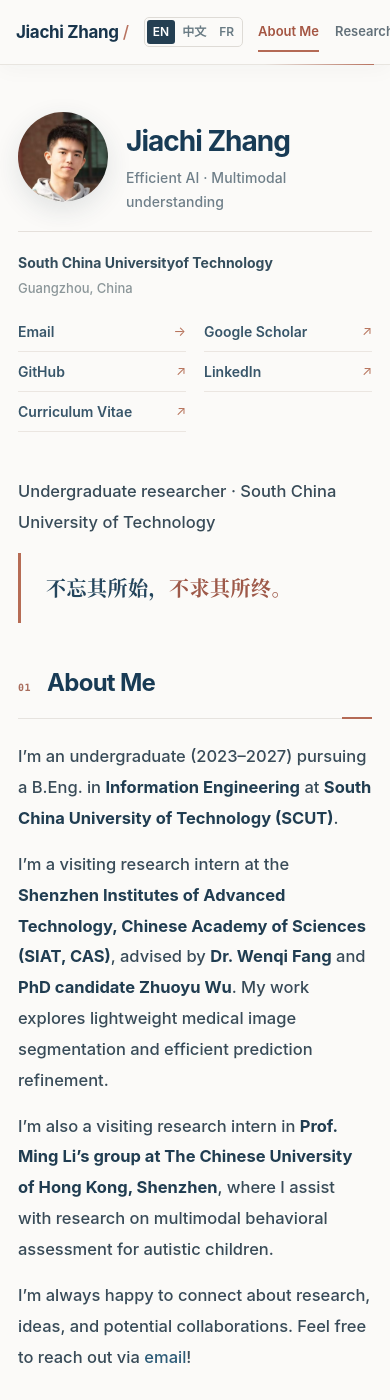
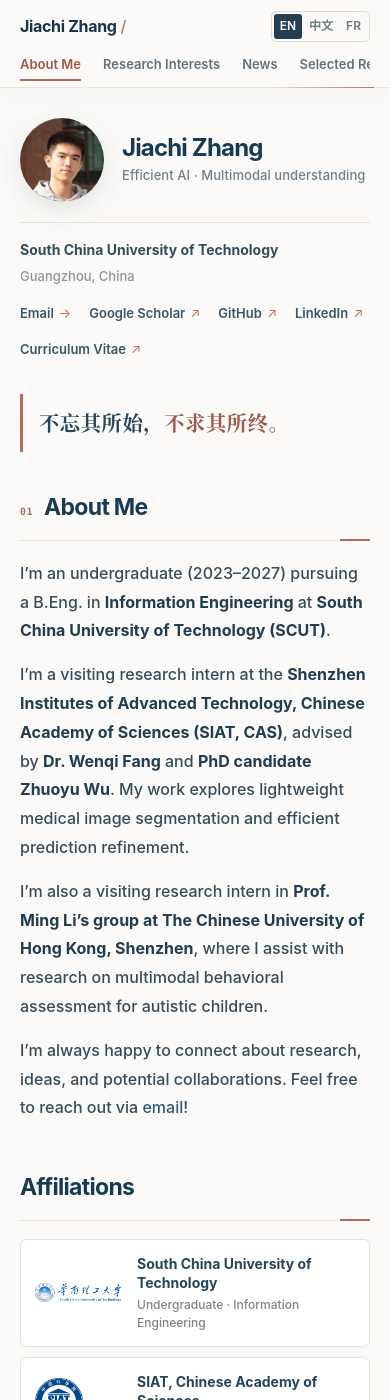
Before and after one commit to tyui99/tyui99.github.io, a Jekyll site: the page built from _pages/about.md, in a window 390 px wide and 1400 px high. Built offline with Jekyll 4.4.1, drawn with Linux system fonts in a browser that asks for light colours.

Commit message:
Improve responsive homepage layouts

```diff
--- a/_pages/about.md
+++ b/_pages/about.md
@@ -10,7 +10,7 @@
 <div>
 <div class="reading-progress" aria-hidden="true"></div>
 <header class="topbar"><div class="top-inner"><a class="brand" href="#top">Jiachi Zhang</a><div class="language-switch" role="group" aria-label="Language / 语言"><button type="button" data-language="en" aria-pressed="true">EN</button><button type="button" data-language="zh" aria-pressed="false">中文</button><button type="button" data-language="fr" aria-pressed="false">FR</button></div><nav class="nav" aria-label="Main navigation"><a href="#about">About Me</a><a href="#interests">Research Interests</a><a href="#news">News</a><a href="#research">Selected Research</a><a href="#contact">Contact</a></nav></div></header><div class="layout" id="top">
-<aside class="sidebar"><img class="avatar" src="{{ '/images/photo.jpg' | relative_url }}" alt="Jiachi Zhang"><h1>Jiachi Zhang</h1><p class="bio">Efficient AI · Multimodal understanding</p><div class="profile-links"><div class="affiliation"><strong>South China University<br>of Technology</strong><span>Guangzhou, China</span></div><a href="mailto:jingzhizhang569@gmail.com">Email</a><a href="https://scholar.google.com/citations?user=4BDSTP8AAAAJ&hl=en">Google Scholar</a><a href="https://github.com/tyui99">GitHub</a><a href="https://www.linkedin.com/in/jiachi-zhang-8946b8388/">LinkedIn</a><a href="{{ '/files/Jiachi_ZHANG_CV.pdf' | relative_url }}">Curriculum Vitae</a></div></aside>
+<aside class="sidebar"><img class="avatar" src="{{ '/images/photo.jpg' | relative_url }}" alt="Jiachi Zhang"><h1>Jiachi Zhang</h1><p class="bio">Efficient AI · Multimodal understanding</p><div class="profile-links"><div class="affiliation"><strong>South China University of Technology</strong><span>Guangzhou, China</span></div><a href="mailto:jingzhizhang569@gmail.com">Email</a><a href="https://scholar.google.com/citations?user=4BDSTP8AAAAJ&hl=en">Google Scholar</a><a href="https://github.com/tyui99">GitHub</a><a href="https://www.linkedin.com/in/jiachi-zhang-8946b8388/">LinkedIn</a><a href="{{ '/files/Jiachi_ZHANG_CV.pdf' | relative_url }}">Curriculum Vitae</a></div></aside>
 <main class="content"><h1 class="intro-name">Jiachi Zhang</h1><p class="subtitle">Undergraduate researcher · South China University of Technology</p><blockquote class="hero-quote" lang="zh-Hans">不忘其所始，<span>不求其所终。</span></blockquote><span id="about-me"></span>
 <section id="about"><h2 class="section-head"><span class="section-index">01</span> About Me</h2><p>I’m an undergraduate (2023–2027) pursuing a B.Eng. in <strong>Information Engineering</strong> at <strong>South China University of Technology (SCUT)</strong>.</p><p>I’m a visiting research intern at the <strong>Shenzhen Institutes of Advanced Technology, Chinese Academy of Sciences (SIAT, CAS)</strong>, advised by <strong>Dr. Wenqi Fang</strong> and <strong>PhD candidate Zhuoyu Wu</strong>. My work explores lightweight medical image segmentation and efficient prediction refinement.</p><p>I’m also a visiting research intern in <strong>Prof. Ming Li’s group at The Chinese University of Hong Kong, Shenzhen</strong>, where I assist with research on multimodal behavioral assessment for autistic children.</p><p>I’m always happy to connect about research, ideas, and potential collaborations. Feel free to reach out via <a href="mailto:jingzhizhang569@gmail.com">email</a>!</p></section>
 <section id="affiliations"><h2 class="section-head affiliation-heading">Affiliations</h2><div class="institution-grid"><article class="institution"><div class="institution-logo"><img src="{{ '/images/institutions/scut.png' | relative_url }}" alt="South China University of Technology logo"></div><h3>South China University of Technology</h3><p>Undergraduate · Information Engineering</p></article><article class="institution"><div class="institution-logo"><img src="{{ '/images/institutions/siat.png' | relative_url }}" alt="SIAT, CAS logo"></div><h3>SIAT, Chinese Academy of Sciences</h3><p>Visiting Research Intern</p></article><article class="institution"><div class="institution-logo"><img src="{{ '/images/institutions/cuhk.png' | relative_url }}" alt="The Chinese University of Hong Kong, Shenzhen logo"></div><h3>The Chinese University of Hong Kong, Shenzhen</h3><p>Visiting Research Intern</p></article></div></section>
--- a/assets/css/homepage.css
+++ b/assets/css/homepage.css
@@ -19,3 +19,72 @@
 .language-switch{display:flex;align-items:center;border:1px solid #dedbd6;border-radius:5px;padding:2px;gap:1px;flex:none}.language-switch button{border:0;background:transparent;color:#697b84;padding:5px 8px;font:600 12px/1.2 -apple-system,BlinkMacSystemFont,"Segoe UI",sans-serif;border-radius:3px;cursor:pointer}.language-switch button[aria-pressed="true"]{background:#243f52;color:#fff}.language-switch button:focus-visible{outline:2px solid #b46a55;outline-offset:2px}@media(max-width:760px){.top-inner{gap:15px}.language-switch{position:sticky;left:0;background:#fbfaf8;z-index:1}.language-switch button{padding:5px 6px}.nav{gap:16px}}
 
 .institution-grid{display:grid;grid-template-columns:repeat(3,minmax(0,1fr));gap:14px}.institution{min-width:0;background:#fff;border:1px solid #e6e2dd;border-radius:6px;padding:20px 17px 17px;transition:border-color .2s,transform .2s}.institution:hover{border-color:#c9a394;transform:translateY(-2px)}.institution-logo{height:63px;display:flex;align-items:center;justify-content:flex-start;margin-bottom:18px}.institution-logo img{max-height:60px;max-width:100%;width:auto;object-fit:contain;object-position:left center}.institution h3{font-size:14px;line-height:1.4;color:#25455b;margin:0 0 6px;font-weight:700}.content .institution p{font-size:12px;line-height:1.5;color:#7c8588;margin:0}.affiliation-heading{margin-bottom:22px}@media(max-width:1050px) and (min-width:761px){.institution-grid{grid-template-columns:repeat(2,minmax(0,1fr))}}@media(max-width:600px){.institution-grid{grid-template-columns:1fr}.institution{display:grid;grid-template-columns:95px 1fr;column-gap:15px;align-items:center;padding:15px}.institution-logo{grid-row:span 2;height:50px;margin:0}.institution-logo img{max-height:50px}.institution h3{margin:0}.content .institution p{margin:2px 0 0}}@media(prefers-reduced-motion:reduce){.institution{transition:none}.institution:hover{transform:none}}
+
+/* Responsive layout: keep the language switch visible and content readable. */
+@media (max-width: 1100px) {
+  .top-inner { display: grid; grid-template-columns: minmax(0,1fr) auto; gap: 0 16px; height: auto; min-height: 0; padding: 0 28px; overflow: visible; }
+  .top-inner .brand { grid-column: 1; grid-row: 1; margin: 0; padding: 14px 0; }
+  .language-switch { grid-column: 2; grid-row: 1; position: static; justify-self: end; }
+  .nav { grid-column: 1 / -1; grid-row: 2; min-width: 0; max-width: 100%; gap: 25px; overflow-x: auto; overscroll-behavior-inline: contain; scrollbar-width: none; padding: 0 0 12px; white-space: nowrap; }
+  .nav::-webkit-scrollbar { display: none; }
+  .nav a { flex: 0 0 auto; }
+  .nav a:after { bottom: -5px; }
+  html { scroll-padding-top: 120px; }
+  .content section { scroll-margin-top: 120px; }
+}
+@media (min-width: 761px) and (max-width: 1100px) {
+  .layout { grid-template-columns: minmax(170px, 205px) minmax(0, 1fr); gap: clamp(32px, 5vw, 60px); padding: 48px 28px 80px; }
+  .sidebar { top: 135px; }
+  .avatar { width: min(185px, 100%); height: auto; aspect-ratio: 1; }
+  .paper { grid-template-columns: minmax(0,1fr); grid-template-areas: "body" "fig"; gap: 15px; }
+  .figure { width: min(100%, 420px); min-height: 0; }
+  .figure img { height: auto; min-height: 0; max-height: 220px; }
+  .institution-grid { grid-template-columns: repeat(2,minmax(0,1fr)); }
+}
+@media (max-width: 760px) {
+  .top-inner { padding: 0 20px; }
+  .top-inner .brand { font-size: 16px; padding: 12px 0; }
+  .language-switch { background: transparent; }
+  .nav { gap: 22px; font-size: 13px; padding-bottom: 11px; }
+  .layout { display: block; padding: 30px 20px 60px; }
+  .sidebar { position: static; display: grid; grid-template-columns: 84px minmax(0,1fr); column-gap: 18px; align-items: center; margin: 0 0 35px; }
+  .avatar { width: 84px; height: 84px; grid-column: 1; grid-row: 1 / span 2; }
+  .sidebar h1 { grid-column: 2; grid-row: 1; align-self: end; margin: 0 0 4px; font-size: 24px; }
+  .sidebar .bio { grid-column: 2; grid-row: 2; align-self: start; margin: 0; font-size: 13px; max-width: none; }
+  .profile-links { grid-column: 1 / -1; display: flex; flex-flow: row wrap; gap: 2px 18px; margin-top: 20px; padding-top: 16px; }
+  .profile-links .affiliation { flex: 0 0 100%; width: 100%; margin: 0 0 9px; }
+  .profile-links .affiliation strong br { display: none; }
+  .profile-links a { display: inline-flex; gap: 5px; justify-content: flex-start; border: 0; padding: 7px 0; font-size: 13px; line-height: 1.5; }
+  .intro-name { display: none; }
+  .subtitle { margin: 0 0 18px; font-size: 13px; }
+  .hero-quote { margin: 0 0 38px; padding: 12px 0 12px 16px; font-size: clamp(19px, 5.2vw, 23px); line-height: 1.7; letter-spacing: .03em; }
+  .content section { margin-bottom: 45px; }
+  .section-head { font-size: 23px; gap: 11px; margin-bottom: 18px; padding-bottom: 11px; }
+  .section-head:after { margin-bottom: -12px; }
+  .content p { font-size: 16px; line-height: 1.8; }
+  .institution-grid { grid-template-columns: 1fr; gap: 10px; }
+  .institution { display: grid; grid-template-columns: 86px minmax(0,1fr); grid-template-rows: auto auto; column-gap: 16px; align-items: center; padding: 14px; }
+  .institution-logo { grid-column: 1; grid-row: 1 / span 2; height: 52px; margin: 0; }
+  .institution-logo img { max-height: 48px; }
+  .institution h3 { grid-column: 2; align-self: end; margin: 0; font-size: 14px; overflow-wrap: anywhere; }
+  .content .institution p { grid-column: 2; align-self: start; margin: 3px 0 0; font-size: 12px; line-height: 1.5; }
+  .paper { grid-template-columns: minmax(0,1fr); grid-template-areas: "body" "fig"; gap: 14px; }
+  .paper h3 { font-size: 17px; }
+  .paper p { font-size: 15px; }
+  .figure { width: 100%; max-width: 100%; min-height: 0; }
+  .figure img { width: 100%; height: auto; min-height: 0; max-height: 240px; }
+  .news li { grid-template-columns: 65px minmax(0,1fr); gap: 10px; }
+  .news li span { font-size: 14px; }
+  .contacts { gap: 8px 0; }
+  .modal { padding: 18px; }
+  .modal img { max-height: 80vh; }
+}
+@media (max-width: 360px) {
+  .top-inner { padding: 0 15px; }
+  .layout { padding-right: 16px; padding-left: 16px; }
+  .language-switch button { padding: 5px 6px; }
+  .hero-quote { font-size: 18px; letter-spacing: 0; }
+  .institution { grid-template-columns: 72px minmax(0,1fr); }
+}
+
+@media (max-width: 760px) { .subtitle { display: none; } .sidebar { margin-bottom: 28px; } .hero-quote { margin-bottom: 35px; } }
```
